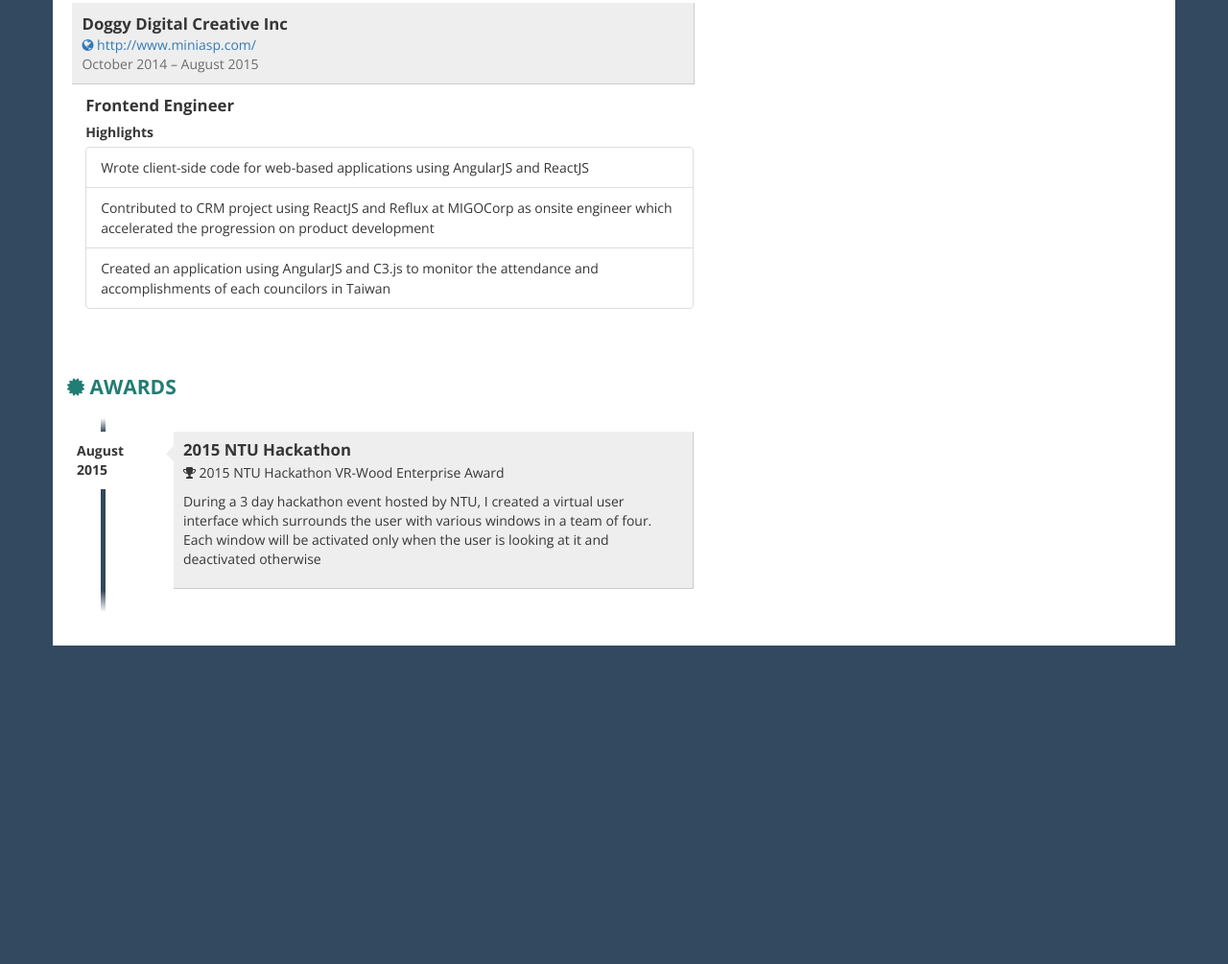
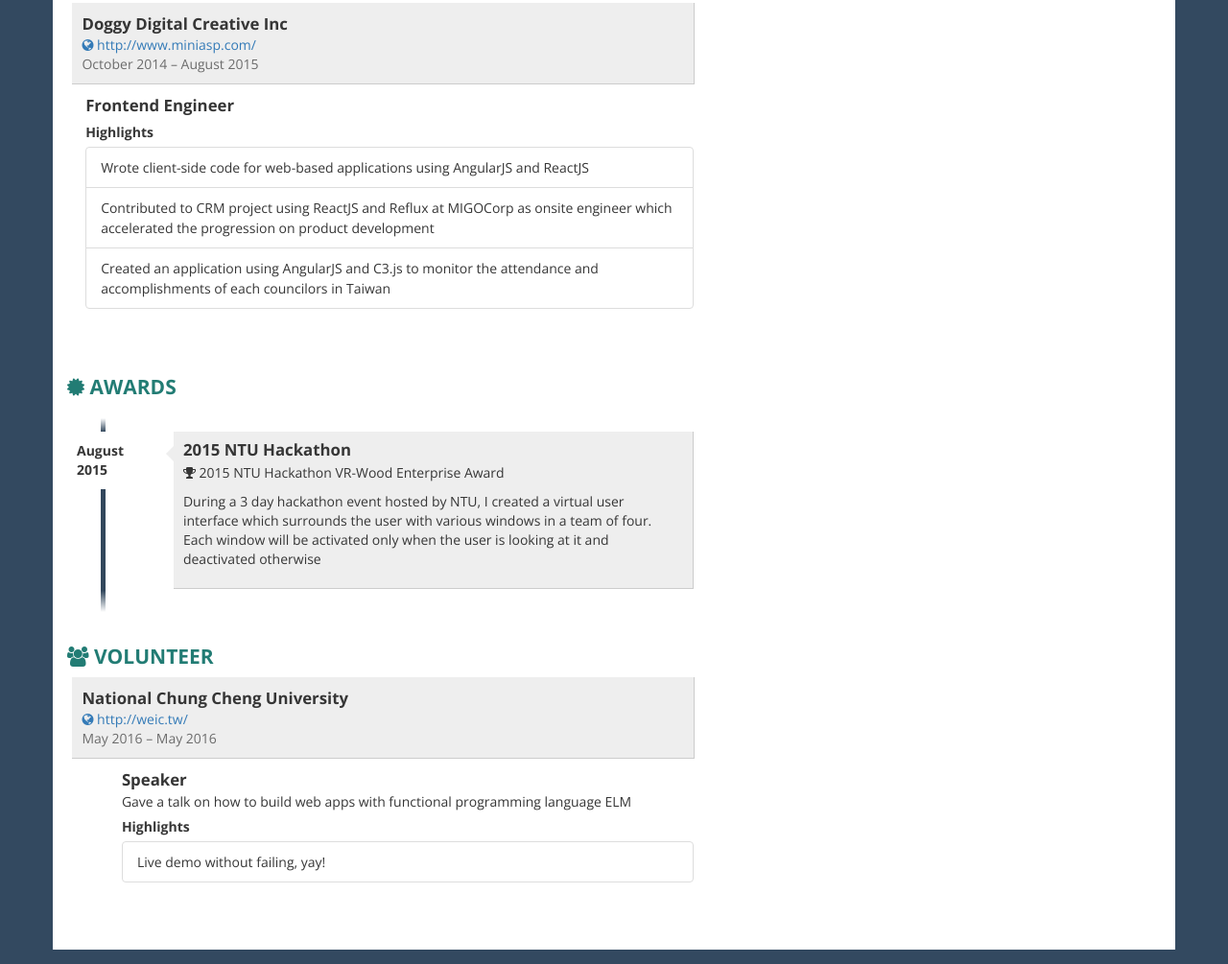
Before and after one commit to Rhadow/json-resume, a plain HTML site: page index.html in a window 1280 px wide. Shown: the part 1442-2447 px from the top of the page at 96% size. Before the commit the page ends 2130 px from the top, so only its background shows below. Drawn offline with nearby package versions, Linux system fonts and the light colour scheme.

Commit message:
Update resume

```diff
--- a/index.html
+++ b/index.html
@@ -522,6 +522,33 @@ blockquote,
               </li>
             </ul>
           </div>
+          <!-- VOLUNTEER -->
+          <div class="box">
+            <h2><i class= "fa fa-group ico"></i> Volunteer</h2>
+              <div class="job clearfix">
+                <div class="row">
+                  <div class="details">
+                    <div class="where">National Chung Cheng University</div>
+                    <div class="address">
+                      <a href="http:&#x2F;&#x2F;weic.tw&#x2F;" target= "_blank"><i class="fa fa-globe ico"></i> http:&#x2F;&#x2F;weic.tw&#x2F;</a>
+                    </div>
+                    <div class="year">May 2016 – May 2016</div>
+                  </div>
+                </div>
+                <div class="row">
+                  <div class="col-xs-11 pull-right">
+                    <div class="profession">Speaker</div>
+                    <div class="description">
+                      Gave a talk on how to build web apps with functional programming language ELM
+                      <div class="highlights">Highlights</div>
+                      <ul class="list-group">
+                        <li class="list-group-item">Live demo without failing, yay!</li>
+                      </ul>
+                    </div>
+                  </div>
+                </div>
+              </div>
+          </div>
         </div>
         <div class="col-xs-12 col-sm-5">
           <!-- CONTACT -->
```
Also changed, not shown: resume.json (+11 -0 lines).
